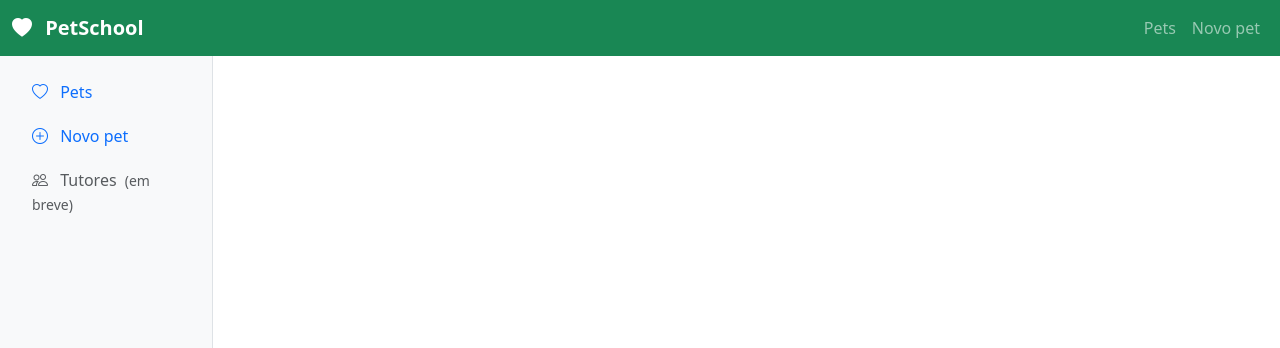
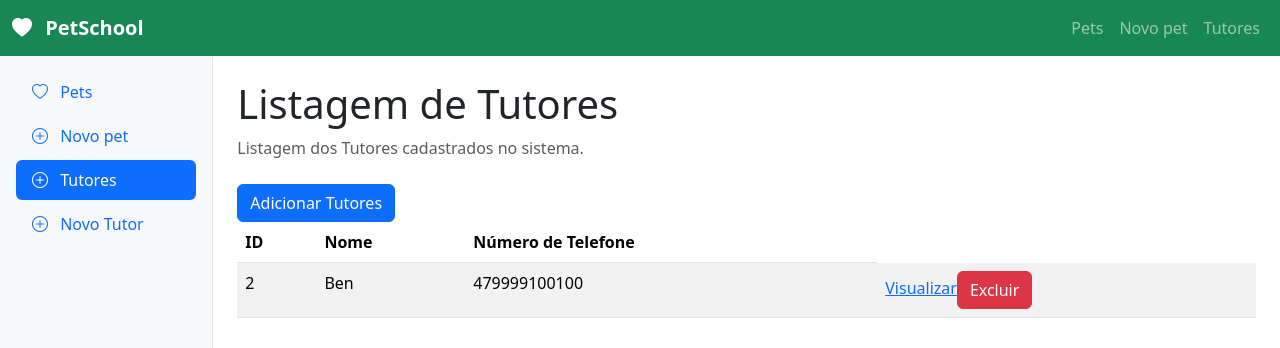
Before and after one commit to Marco-Lytug/pet-school, a Vue app: page /tutores in a window 1280 px wide. Shown: the top 348 px of the page. Built offline with nearby package versions, Linux system fonts and the light colour scheme; data requests are answered from the project's data file.

Commit message:
FEAT: Tutores

```diff
--- a/db.json
+++ b/db.json
@@ -1,13 +1,38 @@
 {
-  "tutores":[
-    {"id":1, "nome": "Steven","telefone": "479999100100"},
-    {"id":2, "nome": "Ben","telefone": "479999100100"},
-    {"id":3, "nome": "Big J","telefone": "479999100100"}
-
+  "tutores": [
+    {
+      "id": "2",
+      "nome": "Ben",
+      "telefone": "479999100100"
+    }
   ],
-  "pets":[
-    {"id":1, "nome": "Liaum", "idade": "12", "especie":"Leão", "tutorId":1},
-    {"id":2, "nome": "XLR8", "idade": "13", "especie":"Alien", "tutorId":2},
-    {"id":3, "nome": "Iggy", "idade": "22", "especie":"Cachorro", "tutorId":3}
-  ]
+  "pets": [
+    {
+      "id": "2",
+      "nome": "XLR8",
+      "idade": "13",
+      "especie": "Alien",
+      "tutorId": 2
+    },
+    {
+      "id": "3",
+      "nome": "Iggy",
+      "idade": "22",
+      "especie": "Cachorro",
+      "tutorId": 3
+    },
+    {
+      "nome": "Ola",
+      "especie": "Pássaro",
+      "tutorId": 2,
+      "id": "RvcbYzxiANA"
+    },
+    {
+      "nome": "aaa",
+      "especie": "Cachorro",
+      "tutorId": 2,
+      "id": "0CbP3qhJd5U"
+    }
+  ],
+  "$schema": "./node_modules/json-server/schema.json"
 }
--- a/src/components/layout/AppNavBar.vue
+++ b/src/components/layout/AppNavBar.vue
@@ -46,6 +46,11 @@
             to="/pets/novo"
             >Novo pet</RouterLink
           >
+            <RouterLink
+            class="nav-link"
+            to="/tutores"
+            >Tutores</RouterLink
+          >
         </div>
       </div>
     </div>
--- a/src/components/layout/AppSideBar.vue
+++ b/src/components/layout/AppSideBar.vue
@@ -29,16 +29,28 @@
         Novo pet
       </RouterLink>
 
-      <span
-        class="nav-link text-body-secondary"
-        aria-disabled="true"
+     <RouterLink
+        class="nav-link"
+        active-class="active"
+        to="/tutores/"
       >
         <i
-          class="bi bi-people me-2"
+          class="bi bi-plus-circle me-2"
           aria-hidden="true"
         ></i>
-        Tutores <small class="ms-1">(em breve)</small>
-      </span>
+        Tutores
+      </RouterLink>
+       <RouterLink
+        class="nav-link"
+        active-class="active"
+        to="/tutores/novo"
+      >
+        <i
+          class="bi bi-plus-circle me-2"
+          aria-hidden="true"
+        ></i>
+        Novo Tutor
+      </RouterLink>
     </div>
   </nav>
 </template>
--- a/src/router/index.js
+++ b/src/router/index.js
@@ -23,6 +23,17 @@
       name: 'detalhes-pet',
       component: () => import('../views/PetDetailsView.vue'),
     },
+     {
+      path: '/tutores/',
+      name: 'tutores',
+      component: () => import('../views/TutoresView.vue'),
+    },
+   {
+      path: '/tutores/novo',
+      name: 'addTutor',
+      component: () => import('../views/AddTutor.vue'),
+    },
+
 
   ],
 });
--- /dev/null
+++ b/src/views/AddTutor.vue
@@ -0,0 +1,90 @@
+<script setup>
+import { onMounted, ref } from 'vue';
+import { useRouter } from 'vue-router';
+
+const API_URL = 'http://localhost:3000';
+const router = useRouter();
+
+const novoTutor = ref({
+  nome: '',
+  telefone: '',
+});
+
+const tutores = ref([]);
+
+async function carregarTutores() {
+  const resposta = await fetch(`${API_URL}/tutores`);
+  tutores.value = await resposta.json();
+}
+
+async function salvarTutor() {
+  const resposta = await fetch(`${API_URL}/tutores`, {
+    method: 'POST',
+    headers: {
+      'Content-Type': 'application/json',
+    },
+    body: JSON.stringify({
+      ...novoTutor.value,
+    }),
+  });
+
+  if (!resposta.ok) {
+    throw new Error('Não foi possível salvar o tutor.');
+  }
+
+  router.push({ name: 'tutores' });
+}
+
+onMounted(carregarTutores);
+</script>
+
+<template>
+  <div>
+    <header class="mb-4">
+      <h1 class="text-2xl font-bold">Cadastro de Tutores</h1>
+      <p class="text-body-secondary mb-0">Cadastro de Tutores no sistema.</p>
+    </header>
+
+    <form class="row g-3" @submit.prevent="salvarTutor">
+      <div class="col-md-6">
+        <label for="nome" class="form-label">Nome do Tutor</label>
+        <input
+          id="nome"
+          v-model="novoTutor.nome"
+          type="text"
+          class="form-control"
+          placeholder="Digite o nome do tutor"
+          required
+        />
+      </div>
+
+      <div class="col-md-6">
+        <label for="telefone" class="form-label">Número de Telefone</label>
+        <input
+          id="telefone"
+          v-model="novoTutor.telefone"
+          type="text"
+          class="form-control"
+          placeholder="Digite o número de telefone do tutor"
+          required
+        />
+      </div>
+      <div class="col-md-6">
+        <label for="tutor" class="form-label">Tutor</label>
+        <select id="tutor" v-model.number="novoPet.tutorId" class="form-select" required>
+          <option value="" disabled selected>Selecione o tutor</option>
+          <option v-for="tutor in tutores" :key="tutor.id" :value="tutor.id">
+            {{ tutor.nome }}
+          </option>
+        </select>
+      </div>
+
+      <div class="col-12">
+        <button type="submit" class="btn btn-primary">Salvar Pet</button>
+        <button type="button" class="btn btn-secondary ms-2" @click="router.push({ name: 'pets' })">
+          Cancelar
+        </button>
+      </div>
+    </form>
+  </div>
+</template>
--- a/src/views/PetsView.vue
+++ b/src/views/PetsView.vue
@@ -31,6 +31,18 @@
 
   return 'Tutor Não Encontrado!';
 }
+
+async function excluirPet(id) {
+  const confirmarExclusao = window.confirm('Deseja realmente excluir o pet?');
+
+  if(confirmarExclusao){
+    await fetch(`${API_URL}/pets/${id}`, {
+      method: 'DELETE',
+    });
+    await carregarDados();
+  }
+}
+
 // Recebe o tutorId do pet e procura o tutor correspondente.
 onMounted(carregarDados);
 </script>
@@ -71,7 +83,10 @@
           <td>{{ pet.nome }}</td>
           <td>{{ pet.especie }}</td>
           <td>{{ nomeDoTutor(pet.tutorId) }}</td>
-          <td><RouterLink :to="`/pets/${pet.id}`">Visualizar</RouterLink></td>
+          <td>
+            <RouterLink :to="`/pets/${pet.id}`">Visualizar</RouterLink>
+             <button class="btn btn-danger" @click="excluirPet(pet.id)">Excluir</button>
+          </td>
         </tr>
       </tbody>
     </table>
--- /dev/null
+++ b/src/views/TutoresView.vue
@@ -0,0 +1,77 @@
+<script setup>
+import { onMounted, ref } from 'vue';
+import { RouterLink } from 'vue-router';
+const API_URL = 'http://localhost:3000';
+const tutores = ref([]);
+const loading = ref(true);
+
+
+async function carregarDados() {
+  const respostaTutores = await fetch(`${API_URL}/tutores`);
+  tutores.value = (await respostaTutores.json()).map((tutor) => ({
+    ...tutor,
+    id: Number(tutor.id),
+  }));
+
+
+  loading.value = false;
+}
+
+
+async function excluirTutor(id) {
+  const confirmarExclusao = window.confirm('Deseja realmente excluir o tutor?');
+
+  if(confirmarExclusao){
+    await fetch(`${API_URL}/tutores/${id}`, {
+      method: 'DELETE',
+    });
+    await carregarDados();
+  }
+}
+
+// Recebe o tutorId do pet e procura o tutor correspondente.
+onMounted(carregarDados);
+</script>
+
+<template>
+  <div>
+    <header class="mb-4">
+      <h1 class="text-2xl font-bold">Listagem de Tutores</h1>
+      <p class="text-body-secondary mb-0">
+        Listagem dos Tutores cadastrados no sistema.
+      </p>
+    </header>
+
+    <RouterLink
+      class="btn btn-primary"
+      :to="{ name: 'addTutor' }"
+    >
+      Adicionar Tutores
+    </RouterLink>
+
+    <table class="table table-striped table-hover">
+      <thead>
+        <tr>
+          <th>ID</th>
+          <th>Nome</th>
+          <th>Número de Telefone</th>
+        </tr>
+      </thead>
+
+      <tbody>
+        <tr
+          v-for="tutor in tutores"
+          :key="tutor.id"
+        >
+          <td>{{ tutor.id }}</td>
+          <td>{{ tutor.nome }}</td>
+          <td>{{ tutor.telefone }}</td>
+          <td>
+            <RouterLink :to="`/tutores/${tutor.id}`">Visualizar</RouterLink>
+             <button class="btn btn-danger" @click="excluirTutor(tutor.id)">Excluir</button>
+          </td>
+        </tr>
+      </tbody>
+    </table>
+  </div>
+</template>
```
Also changed, not shown: src/views/UpdatePet.vue (deleted, +0 -12 lines).
